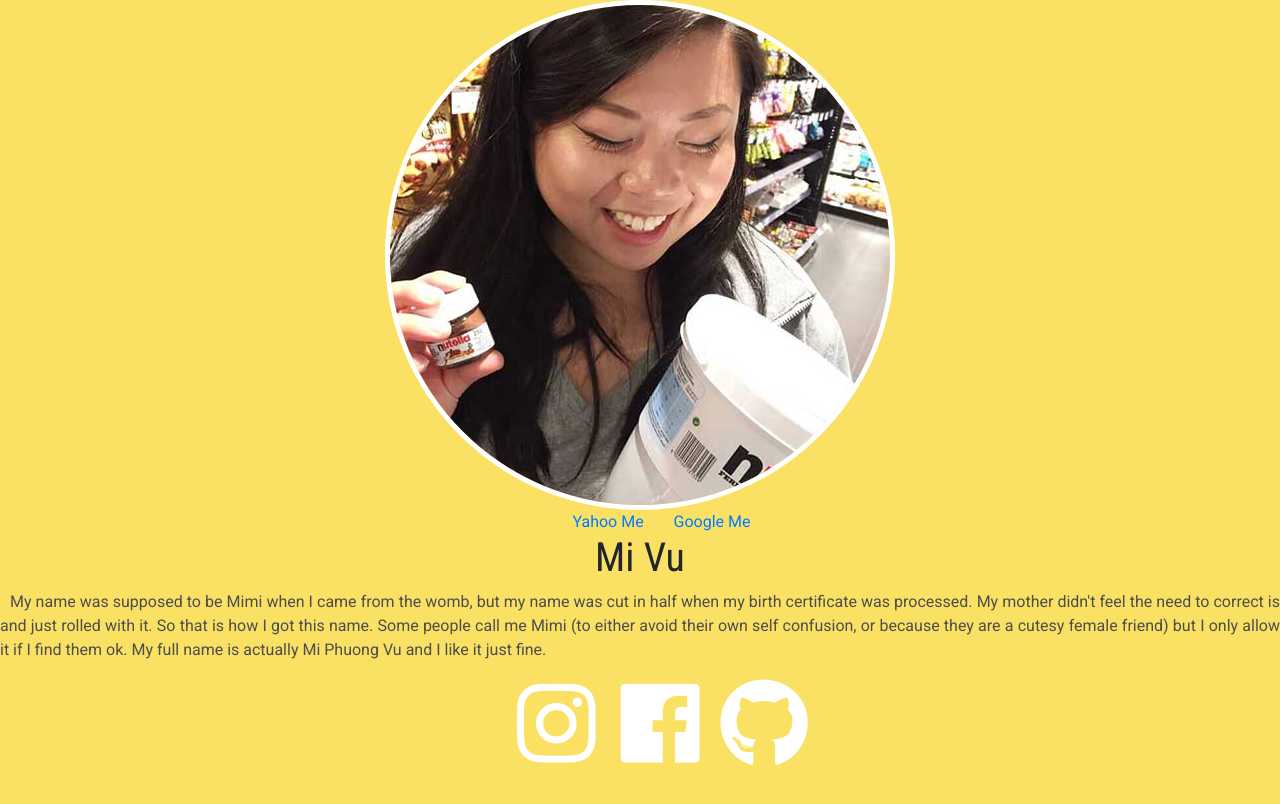
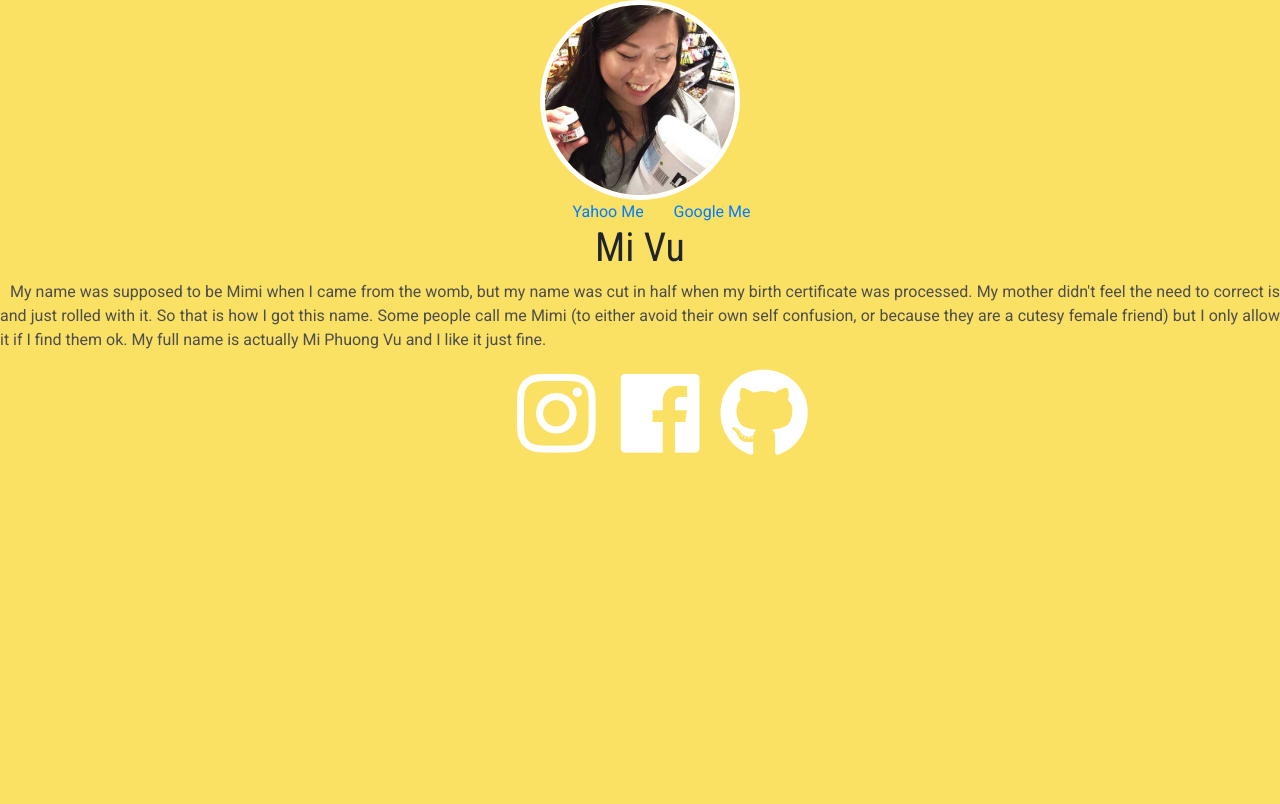
Before and after one commit to MiPhuongVu/thurs-site, a Jekyll site: the page built from index.html, in a window 1280 px wide. Shown: the top 804 px of the page. Built offline with Jekyll 4.4.1, drawn with Linux system fonts in a browser that asks for light colours; nearby versions of some CDN libraries.

Commit message:
Update main.scss

```diff
--- a/assets/css/main.scss
+++ b/assets/css/main.scss
@@ -33,6 +33,7 @@
     margin: 0 auto;
     border: 5px solid white;
     border-radius: 300px;
+    width: 200px;
 }
 
 ul {
@@ -49,6 +50,6 @@
 }
 
 #content-wrapper{
-    width: 400px;
+    width: 600px;
     margin: 0 auto;
 }
```
